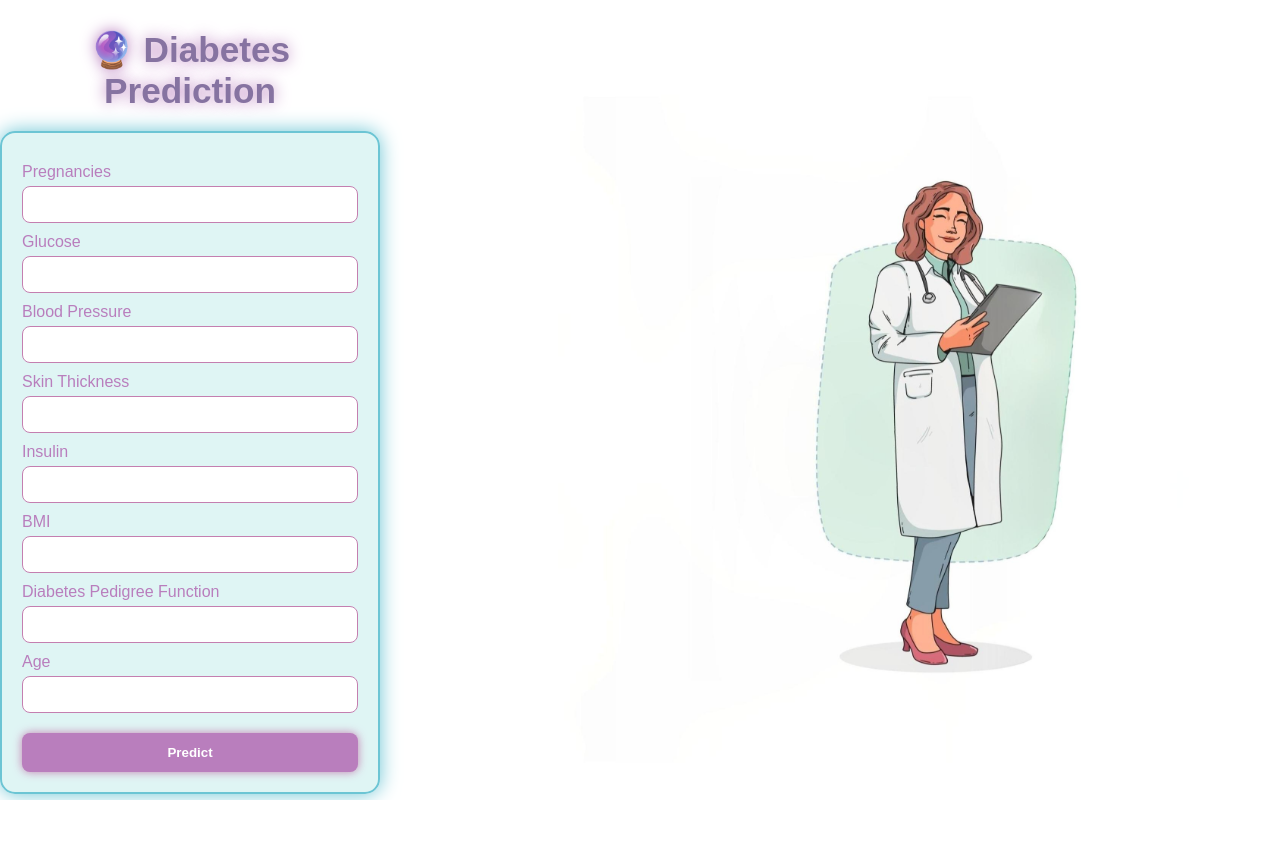
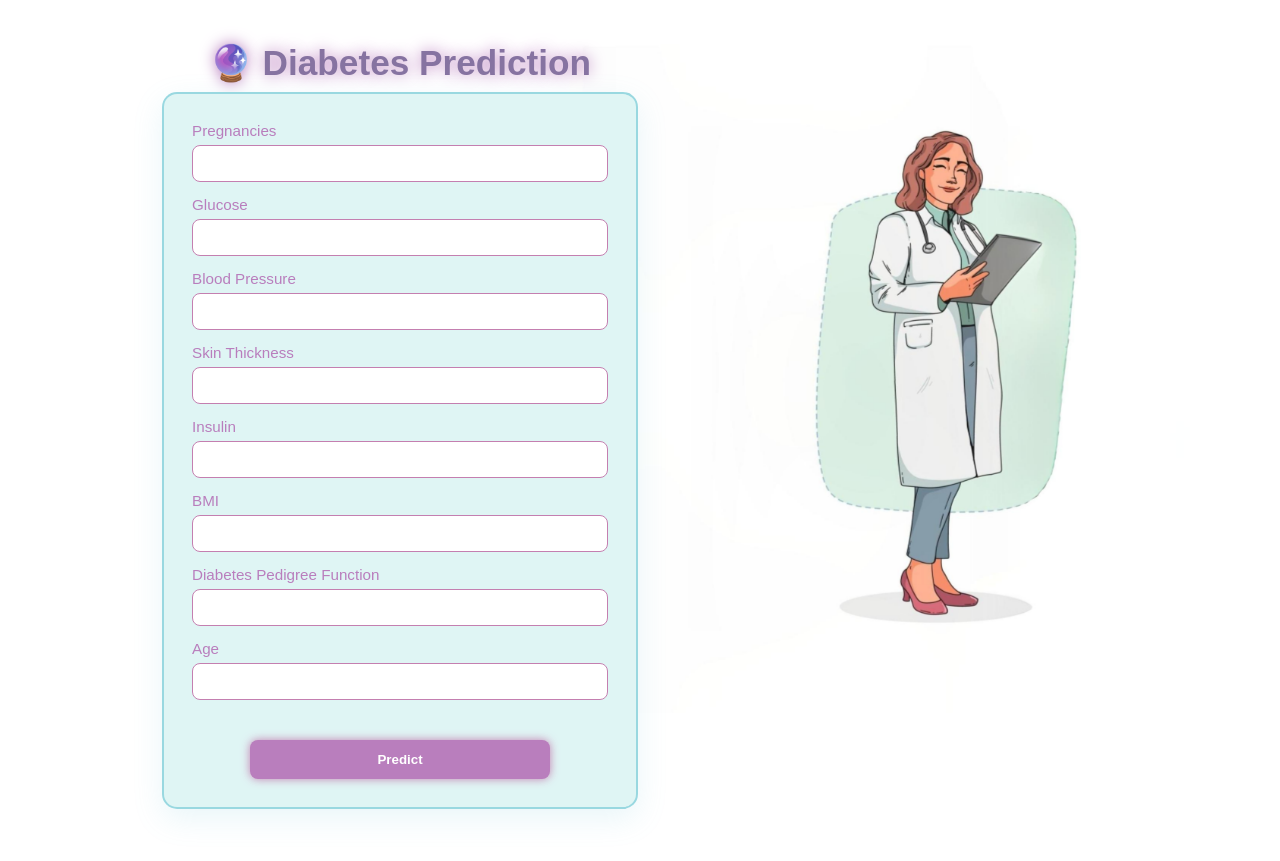
Before and after one commit to Aaru-0653/Diabetes_Prediction, a Flask app: page / in a window 1280 px wide. Before the commit the page ends 800 px from the top, so only its background shows below. Run offline with Flask 3, Linux system fonts and the light colour scheme; parts of the project's set-up code (start-up, migrations or seed data) failed here and were passed over.

Commit message:
modified:   static/style.css 	modified:   templates/index.html

```diff
--- a/static/style.css
+++ b/static/style.css
@@ -1,15 +1,12 @@
-/* Background */
-body {
+* { box-sizing: border-box; }
+html, body {
     margin: 0;
+    padding: 0;
     font-family: 'Poppins', sans-serif;
-    /* background-image: url("/static/one.jpg") no-repeat center center/cover; */
-    /* background: url("{{ url_for('static', filename='one.jpg') }}") no-repeat center center/cover;
-    background-size: cover; */
-
-    height: 100vh;
-    display: flex;
-    justify-content: center;
-    align-items: center;
+    min-height: 100%;
+    /* background-color: #f7f9fb; */
+    -webkit-font-smoothing: antialiased;
+    -moz-osx-font-smoothing: grayscale;
 }
 
 .bg-overlay {
@@ -18,51 +15,61 @@ body {
     left: 0;
     width: 100%;
     height: 100%;
-    background: url("/static/one.jpg") no-repeat center center/cover;
+    background: url("/static/one.jpg") no-repeat center center;
+    background-size: cover;
+    /* filter: saturate(1.05) brightness(0.9); */
     z-index: -1;
-    margin-top: 50px;
 }
 
+.container {
+    width: 95%;
+    max-width: 900px;
+    margin: 40px auto;
+    padding: 12px;
+    display: inline-block;
+}
 
-
-/* Form Container & Card use new purple-pink palette */
-.container {
-    margin-left: 0px;
-    margin-right: 900px;
+.container{
     width: 500px;
+    margin-left: 150px;
 }
 
 .glass-card {
     background: rgba(221, 245, 244, 0.92);
-    /* lightest pink from palette */
-    padding: 20px;
+    padding: 22px;
     border-radius: 15px;
-    box-shadow: 0 0 20px #6cc5d4;
-    /* mid pink shadow */
-    backdrop-filter: blur(10px);
+    box-shadow: 0 10px 30px rgba(108,197,212,0.15);
+    backdrop-filter: blur(8px);
+    border: 2px solid rgba(108,197,212,0.6);
+    display: grid;
+    grid-template-columns: repeat(auto-fit, minmax(220px, 1fr));
+    gap: 12px;
+    align-items: start;
+}
+
+
+.field {
     display: flex;
     flex-direction: column;
-    border: 2px solid #6cc5d4;
-    /* mid purple-pink border */
 }
+
 
 .glass-card label {
     color: #b97ebd;
-    /* purple */
-    margin-top: 10px;
+    margin-bottom: 6px;
     font-weight: 500;
+    font-size: 0.95rem;
 }
 
 .glass-card input {
     padding: 10px;
     border: 1px solid #c47fb0;
     border-radius: 8px;
-    margin-top: 5px;
-    background: white;
-    /* lightest pink */
+    background: #fff;
     color: #333;
     outline: none;
-    transition: border 0.2s;
+    transition: border 0.18s, background-color 0.18s;
+    width: 100%;
 }
 
 .glass-card input:focus {
@@ -70,17 +77,26 @@ body {
     background-color: #c4b0c5;
 }
 
-/* Title */
+
+/* Title spans full width */
 .title {
+    grid-column: 1 / -1;
     text-align: center;
     font-size: 2.2rem;
     color: #8673a1;
-    /* darkest purple */
     text-shadow: 0 0 15px #b97ebd;
-    margin-bottom: 20px;
+    margin: 0 0 8px 0;
 }
 
-/* Button */
+/* Actions (button) spans full width of the card */
+.actions {
+    grid-column: 1 / -1;
+    display: flex;
+    justify-content: center;
+    margin-top: 6px;
+}
+
+
 .glow-btn {
     margin-top: 20px;
     padding: 12px;
@@ -93,6 +109,7 @@ body {
     cursor: pointer;
     transition: 0.3s;
     box-shadow: 0 0 10px #c47fb0;
+    width: 300px;
 }
 
 .glow-btn:hover {
@@ -101,9 +118,22 @@ body {
     color: #fff;
 }
 
-/* Responsive */
-@media (max-width: 500px) {
+/* Make button full width on small screens */
+@media (max-width: 640px) {
     .glass-card {
-        width: 90%;
+        grid-template-columns: 1fr;
+        padding: 18px;
+        gap: 10px;
     }
+    .title { font-size: 1.6rem; margin-bottom: 12px; }
+    .glow-btn { width: 100%; min-width: 0; }
 }
+
+/* Tweak large screens */
+@media (min-width: 1100px) {
+    .container { margin-top: 30px; }
+    .glass-card { padding: 28px; gap: 14px; }
+}
+
+/* Ensure inputs and fields scale nicely */
+.glass-card input, .glow-btn { box-sizing: border-box; }
--- a/templates/index.html
+++ b/templates/index.html
@@ -4,118 +4,7 @@
     <meta charset="UTF-8">
     <meta name="viewport" content="width=device-width, initial-scale=1.0">
     <title>Diabetes Prediction</title>
-    <style>
-
-        /* Background */
-body {
-    margin: 0;
-    font-family: 'Poppins', sans-serif;
-    /* background-image: url("/static/one.jpg") no-repeat center center/cover; */
-    /* background: url("{{ url_for('static', filename='one.jpg') }}") no-repeat center center/cover;
-    background-size: cover; */
-
-    height: 100vh;
-    display: flex;
-    justify-content: center;
-    align-items: center;
-}
-
-.bg-overlay {
-    position: fixed;
-    top: 0;
-    left: 0;
-    width: 100%;
-    height: 100%;
-    background: url("/static/one.jpg") no-repeat center center/cover;
-    z-index: -1;
-    margin-top: 50px;
-}
-
-
-
-/* Form Container & Card use new purple-pink palette */
-.container {
-    margin-left: 0px;
-    margin-right: 900px;
-    width: 500px;
-}
-
-.glass-card {
-    background: rgba(221, 245, 244, 0.92);
-    /* lightest pink from palette */
-    padding: 20px;
-    border-radius: 15px;
-    box-shadow: 0 0 20px #6cc5d4;
-    /* mid pink shadow */
-    backdrop-filter: blur(10px);
-    display: flex;
-    flex-direction: column;
-    border: 2px solid #6cc5d4;
-    /* mid purple-pink border */
-}
-
-.glass-card label {
-    color: #b97ebd;
-    /* purple */
-    margin-top: 10px;
-    font-weight: 500;
-}
-
-.glass-card input {
-    padding: 10px;
-    border: 1px solid #c47fb0;
-    border-radius: 8px;
-    margin-top: 5px;
-    background: white;
-    /* lightest pink */
-    color: #333;
-    outline: none;
-    transition: border 0.2s;
-}
-
-.glass-card input:focus {
-    border: 1.5px solid #b97ebd;
-    background-color: #c4b0c5;
-}
-
-/* Title */
-.title {
-    text-align: center;
-    font-size: 2.2rem;
-    color: #8673a1;
-    /* darkest purple */
-    text-shadow: 0 0 15px #b97ebd;
-    margin-bottom: 20px;
-}
-
-/* Button */
-.glow-btn {
-    margin-top: 20px;
-    padding: 12px;
-    background: #b97ebd;
-    /* purple */
-    border: none;
-    border-radius: 8px;
-    color: #fff;
-    font-weight: bold;
-    cursor: pointer;
-    transition: 0.3s;
-    box-shadow: 0 0 10px #c47fb0;
-}
-
-.glow-btn:hover {
-    background: #8673a1;
-    box-shadow: 0 0 25px #c47fb0, 0 0 50px #b97ebd;
-    color: #fff;
-}
-
-/* Responsive */
-@media (max-width: 500px) {
-    .glass-card {
-        width: 90%;
-    }
-}
-    </style>
+  <link rel="stylesheet" href="/static/style.css">
 </head>
 <body>
       <div class="bg-overlay"></div>
@@ -123,31 +12,49 @@ body {
     <div class="container">
         <h1 class="title">🔮 Diabetes Prediction</h1>
         <form action="/predict" method="POST" class="glass-card">
+            <div class="field">
                 <label>Pregnancies</label>
                 <input type="number" name="Pregnancies" required>
+            </div>
 
+            <div class="field">
                 <label>Glucose</label>
                 <input type="number" name="Glucose" required>
+            </div>
 
+            <div class="field">
                 <label>Blood Pressure</label>
                 <input type="number" name="BloodPressure" required>
+            </div>
 
+            <div class="field">
                 <label>Skin Thickness</label>
                 <input type="number" name="SkinThickness" required>
+            </div>
 
+            <div class="field">
                 <label>Insulin</label>
                 <input type="number" name="Insulin" required>
+            </div>
 
+            <div class="field">
                 <label>BMI</label>
                 <input type="number" step="0.1" name="BMI" required>
+            </div>
 
+            <div class="field">
                 <label>Diabetes Pedigree Function</label>
                 <input type="number" step="0.001" name="DiabetesPedigreeFunction" required>
+            </div>
 
+            <div class="field">
                 <label>Age</label>
                 <input type="number" name="Age" required>
+            </div>
 
+            <div class="actions">
                 <button type="submit" class="glow-btn">Predict</button>
+            </div>
         </form>
     </div>
 </body>
```
Lines whose indentation alone changed are shown as unchanged.
